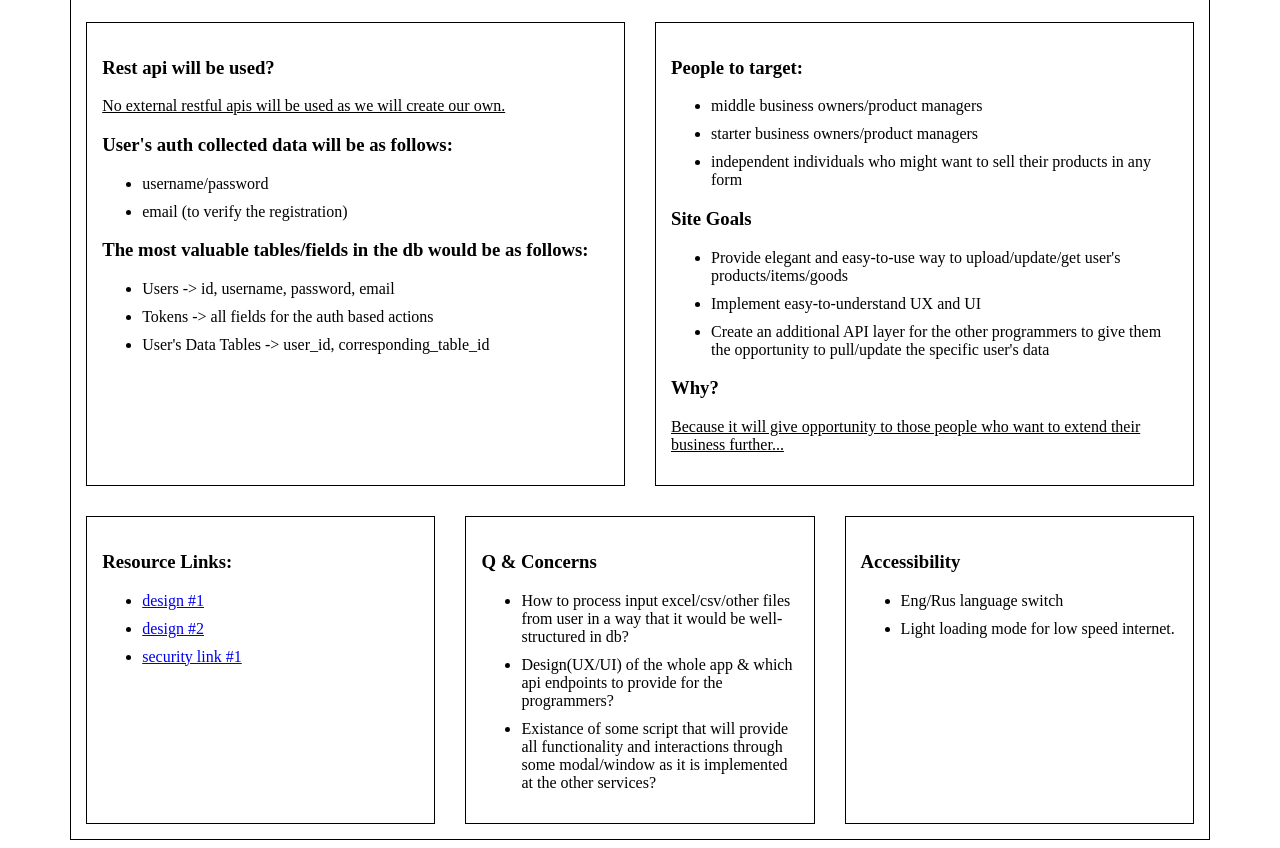
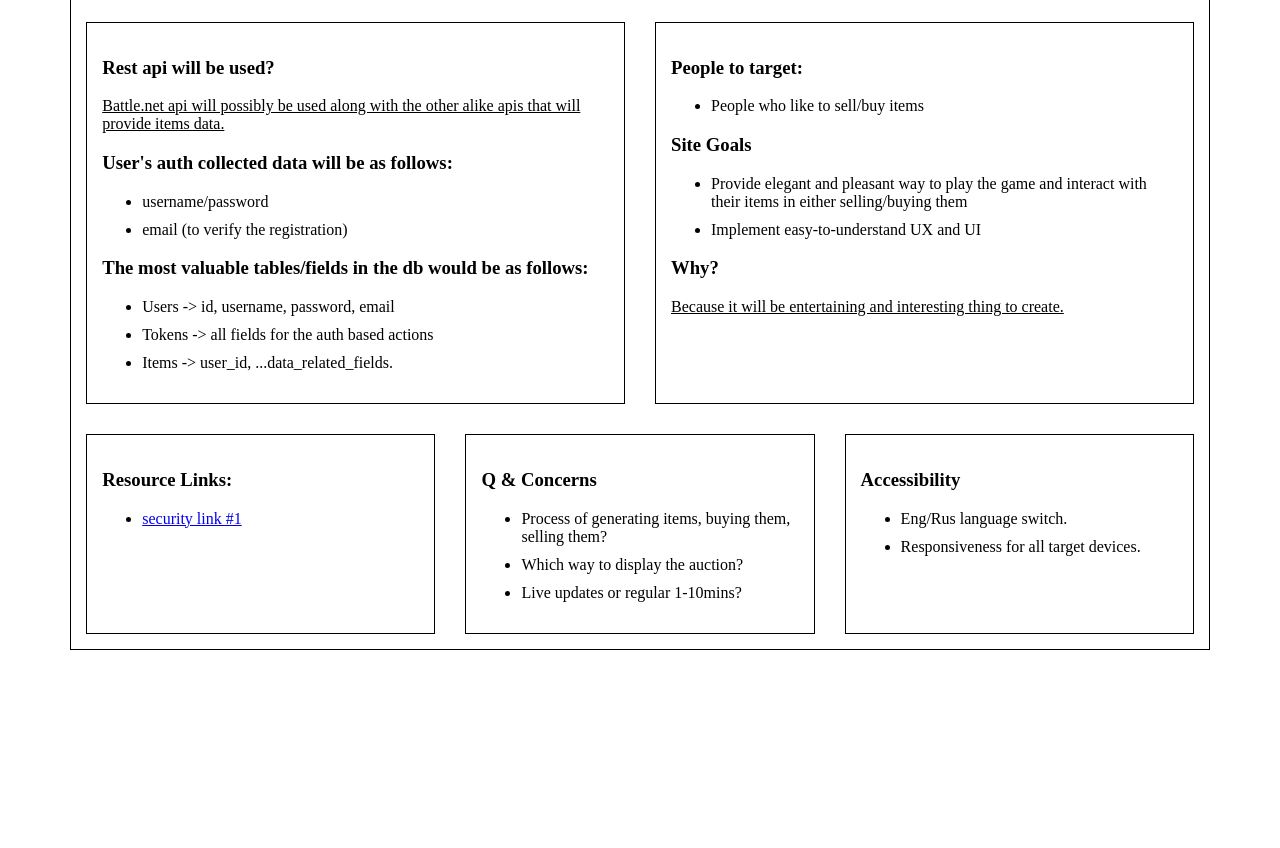
Before and after one commit to UIC-CS484/assignment-1---team-project-proposal-team-2, a plain HTML site: page index.html in a window 1280 px wide. Shown: the part 82-930 px from the top of the page. After the commit the page ends 800 px from the top, so only its background shows below. Drawn offline with Linux system fonts and the light colour scheme.

Commit message:
+ update

```diff
--- a/index.html
+++ b/index.html
@@ -4,70 +4,7 @@
     <meta charset="UTF-8">
     <meta http-equiv="X-UA-Compatible" content="IE=edge">
     <meta name="viewport" content="width=device-width, initial-scale=1.0">
-    <title>StoreAnywhere</title>
-</head>
-<body>
-    <div class="flex-column flex_items-center container bordered">
-        <h1 >Store Anywhere</h1>
-        <div class="flex-row justify_content-center w-100p">
-            <section class="flex_basis-50 bordered m-2 p-2 odd">
-                <h3>Rest api will be used?</h3>
-                <p>No external restful apis will be used as we will create our own.</p>
-                <h3>User's auth collected data will be as follows:</h3>
-                <ul>
-                    <li>username/password</li>
-                    <li>email (to verify the registration)</li>
-                </ul>
-                <h3>The most valuable tables/fields in the db would be as follows: </h3>
-                <ul>
-                    <li>Users -> id, username, password, email</li>
-                    <li>Tokens -> all fields for the auth based actions</li>
-                    <li>User's Data Tables -> user_id, corresponding_table_id </li>
-                </ul>
-            </section>
-            <section class="flex_basis-50 bordered m-2 p-2 even">
-                <h3>People  to target:</h3>
-                <ul>
-                    <li>middle business owners/product managers</li>
-                    <li>starter business owners/product managers</li>
-                    <li>independent individuals who might want to sell their products in any form</li>
-                </ul>
-                <h3>Site Goals</h3>
-                <ul>
-                    <li>Provide elegant and easy-to-use way to upload/update/get user's products/items/goods</li>
-                    <li>Implement easy-to-understand UX and UI</li>
-                    <li>Create an additional API layer for the other programmers to give them the opportunity to pull/update the specific user's data</li>
-                </ul>
-                <h3>Why?</h3>
-                <p>Because it will give opportunity to those people who want to extend their business further...</p>
-            </section>
-        </div>
-        <footer class="flex-row justify_content-center w-100p">
-            <section class="flex_basis-30 p-2 m-2 bordered odd">
-                <h3>Resource Links:</h3>
-                <ul>
-                    <li><a href="https://www.pinterest.com/pin/519813982000797394/" target="_blank">design #1</a></li>
-                    <li><a href="https://www.pinterest.com/pin/472174342191487567/" target="_blank">design #2</a></li>
-                    <li><a href="https://cheatsheetseries.owasp.org/cheatsheets/Cross-Site_Request_Forgery_Prevention_Cheat_Sheet.html" target="_blank">security link #1</a></li>
-                </ul>
-            </section>
-            <section class="flex_basis-30 p-2 m-2 bordered even">
-                <h3>Q & Concerns</h3>
-                <ul>
-                    <li>How to process input excel/csv/other files from user in a way that it would be well-structured in db?</li>
-                    <li>Design(UX/UI) of the whole app & which api endpoints to provide for the programmers?</li>
-                    <li>Existance of some script that will provide all functionality and interactions through some modal/window as it is implemented at the other services?</li>
-                </ul>
-            </section>
-            <section class="flex_basis-30 p-2 m-2 bordered odd">
-                <h3>Accessibility </h3>
-                <ul>
-                    <li>Eng/Rus language switch</li>
-                    <li>Light loading mode for low speed internet.</li>
-                </ul>
-            </section>
-        </footer>
-    </div>
+    <title>Mini Auction Game</title>
 
     <style>
         .container {
@@ -199,5 +136,63 @@
             margin-top: 10px;
         }
     </style>
+</head>
+<body>
+    <div class="flex-column flex_items-center container bordered">
+        <h1 >Mini Auction Game</h1>
+        <div class="flex-row justify_content-center w-100p">
+            <section class="flex_basis-50 bordered m-2 p-2 odd">
+                <h3>Rest api will be used?</h3>
+                <p>Battle.net api will possibly be used along with the other alike apis that will provide items data.</p>
+                <h3>User's auth collected data will be as follows:</h3>
+                <ul>
+                    <li>username/password</li>
+                    <li>email (to verify the registration)</li>
+                </ul>
+                <h3>The most valuable tables/fields in the db would be as follows: </h3>
+                <ul>
+                    <li>Users -> id, username, password, email</li>
+                    <li>Tokens -> all fields for the auth based actions</li>
+                    <li>Items -> user_id, ...data_related_fields.</li>
+                </ul>
+            </section>
+            <section class="flex_basis-50 bordered m-2 p-2 even">
+                <h3>People  to target:</h3>
+                <ul>
+                    <li>People who like to sell/buy items</li>
+                </ul>
+                <h3>Site Goals</h3>
+                <ul>
+                    <li>Provide elegant and pleasant way to play the game and interact with their items in either selling/buying them</li>
+                    <li>Implement easy-to-understand UX and UI</li>
+                </ul>
+                <h3>Why?</h3>
+                <p>Because it will be entertaining and interesting thing to create.</p>
+            </section>
+        </div>
+        <footer class="flex-row justify_content-center w-100p">
+            <section class="flex_basis-30 p-2 m-2 bordered odd">
+                <h3>Resource Links:</h3>
+                <ul>
+                    <li><a href="https://cheatsheetseries.owasp.org/cheatsheets/Cross-Site_Request_Forgery_Prevention_Cheat_Sheet.html" target="_blank">security link #1</a></li>
+                </ul>
+            </section>
+            <section class="flex_basis-30 p-2 m-2 bordered even">
+                <h3>Q & Concerns</h3>
+                <ul>
+                    <li>Process of generating items, buying them, selling them?</li>
+                    <li>Which way to display the auction?</li>
+                    <li>Live updates or regular 1-10mins?</li>
+                </ul>
+            </section>
+            <section class="flex_basis-30 p-2 m-2 bordered odd">
+                <h3>Accessibility </h3>
+                <ul>
+                    <li>Eng/Rus language switch.</li>
+                    <li>Responsiveness for all target devices.</li>
+                </ul>
+            </section>
+        </footer>
+    </div>
 </body>
 </html>
```
